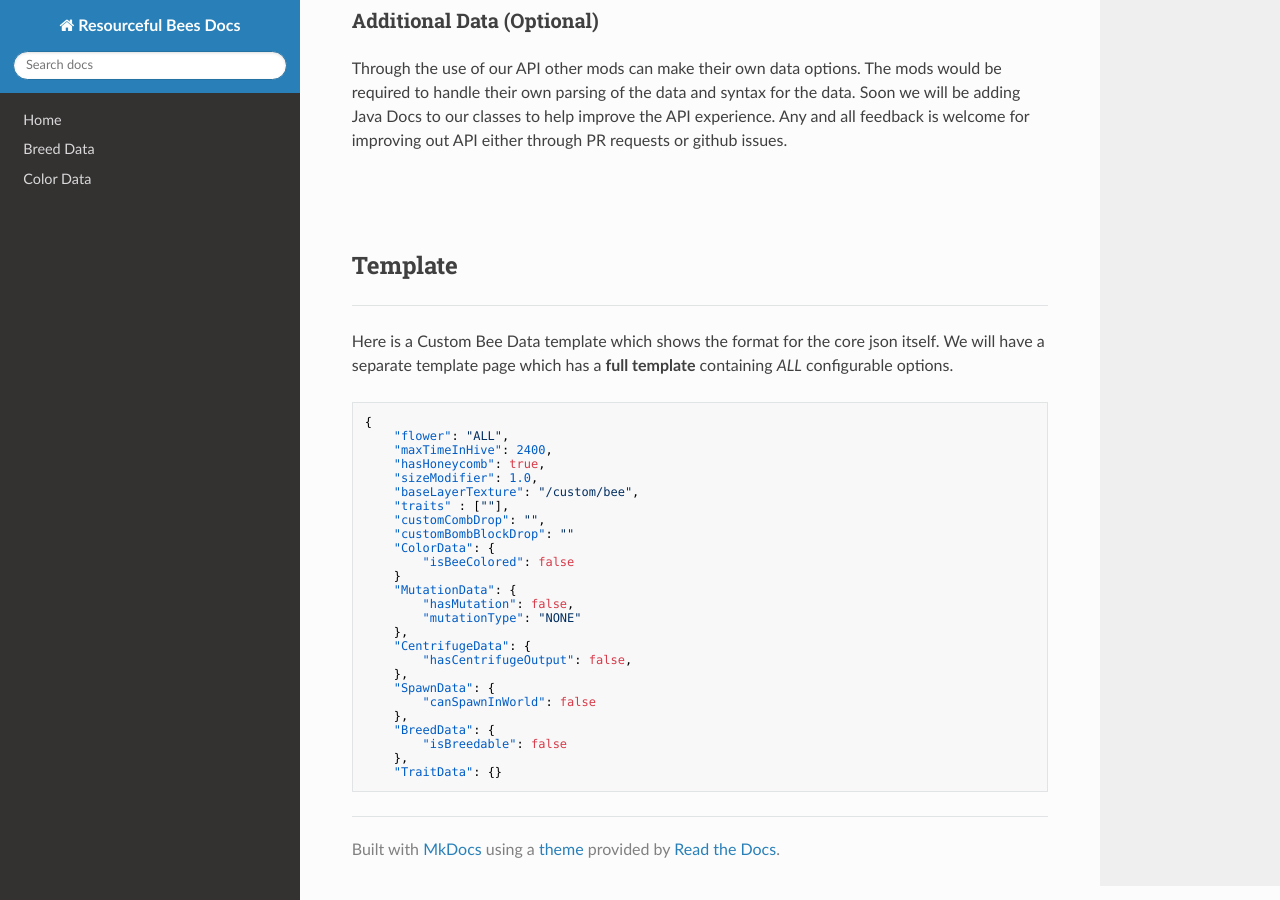
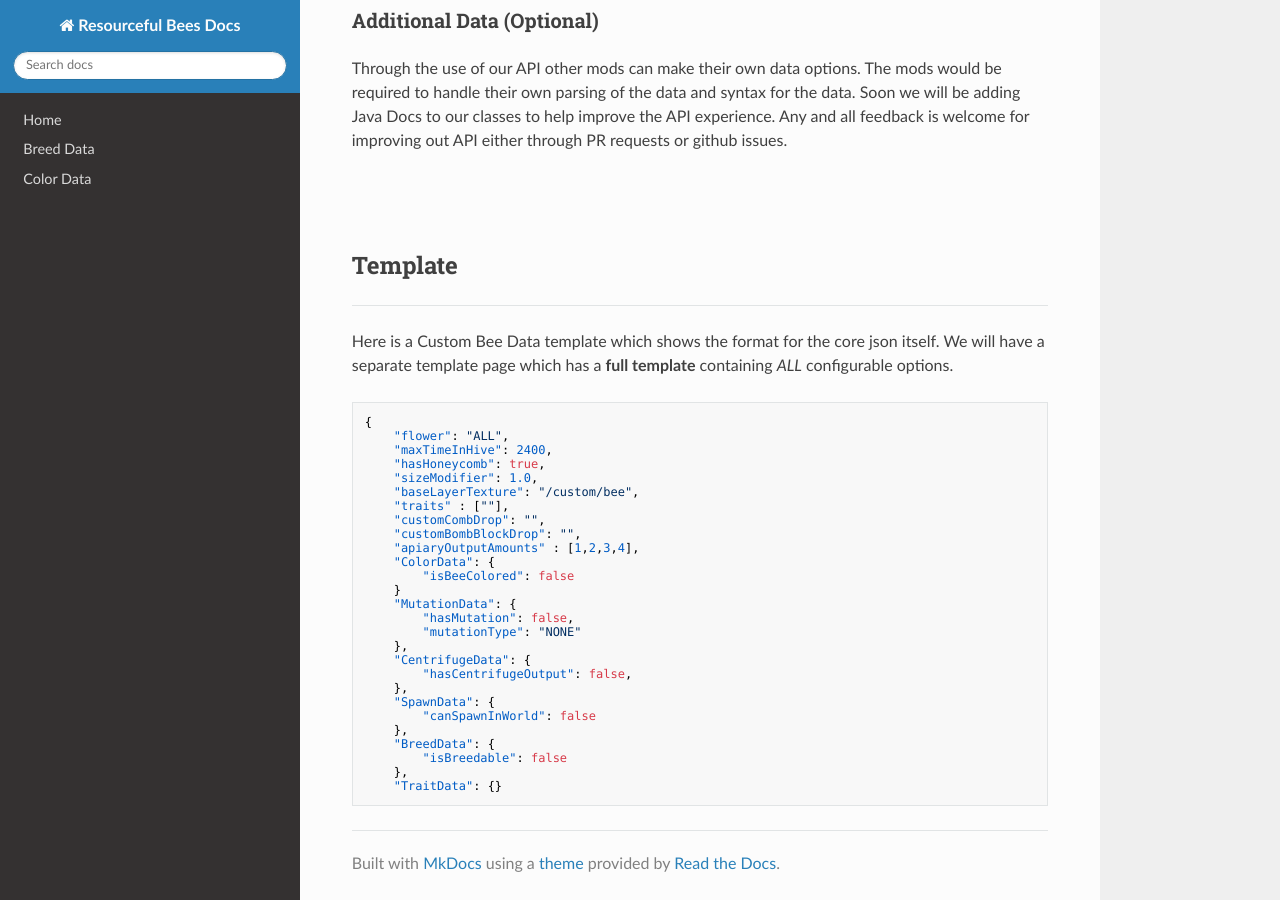
Before and after one commit to Team-Resourceful/ResourcefulBeesDocs, an MkDocs documentation site: the page built from docs/bee_data/custom_bee_data.md, in a window 1280 px wide and 900 px high, scrolled down 5288 px. Built offline with MkDocs 1.6.1, drawn with Linux system fonts in a browser that asks for light colours; nearby versions of some CDN libraries; part of the change alters nothing that is shown.

Commit message:
docs/bee_data/custom_bee_data.md updated from https://stackedit.io/

````diff
--- a/docs/bee_data/custom_bee_data.md
+++ b/docs/bee_data/custom_bee_data.md
@@ -196,7 +196,8 @@ Here is a Custom Bee Data template which shows the format for the core json itse
 	"baseLayerTexture": "/custom/bee",
 	"traits" : [""],
 	"customCombDrop": "",
-	"customBombBlockDrop": ""
+	"customBombBlockDrop": "",
+	"apiaryOutputAmounts" : [1,2,3,4],
 	"ColorData": {
 		"isBeeColored": false
 	}
@@ -216,5 +217,6 @@ Here is a Custom Bee Data template which shows the format for the core json itse
 	"TraitData": {}
 ```
 <!--stackedit_data:
-eyJoaXN0b3J5IjpbLTE3NzA4MzE0NiwtMjA4ODc0NjYxMl19
+eyJoaXN0b3J5IjpbMTk0OTA5MzQ2LC0xNzcwODMxNDYsLTIwOD
+g3NDY2MTJdfQ==
 -->
````
